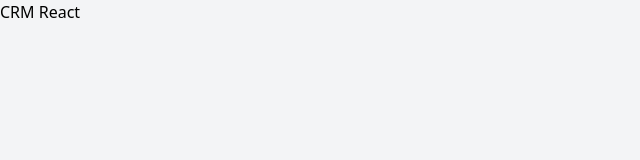
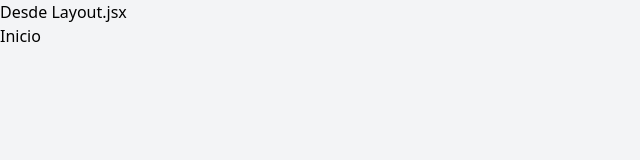
Before and after one commit to epe0413/crm-react, a React (Vite) app: page /clientes in a window 1280 px wide. Shown: the top 160 px of the page, without its empty margins (0-640 px from the left). Built offline with nearby package versions, Linux system fonts and the light colour scheme.

Commit message:
Se agregó React Router al proyecto

```diff
--- a/package.json
+++ b/package.json
@@ -12,6 +12,7 @@
     "postcss": "^8.4.13",
     "react": "^18.0.0",
     "react-dom": "^18.0.0",
+    "react-router-dom": "^6.3.0",
     "tailwindcss": "^3.0.24"
   },
   "devDependencies": {
--- a/src/App.jsx
+++ b/src/App.jsx
@@ -1,9 +1,26 @@
 import { useState } from 'react'
+import { BrowserRouter, Routes, Route } from 'react-router-dom'
+
+import IniciarSesion from './layout/IniciarSesion'
+import Layout from './layout/Layout'
+import Inicio from './pages/Inicio'
+import LoginForm from './pages/LoginForm'
+
 
 function App() {
 
   return (
-    <h1>CRM React</h1>
+    <BrowserRouter>
+      <Routes>
+        <Route path="/" element={<IniciarSesion/>}>
+          <Route index element={<LoginForm/>}/>
+        </Route>
+
+        <Route path="/clientes" element={<Layout/>}>
+          <Route index element={<Inicio/>}/>
+        </Route>
+      </Routes>
+    </BrowserRouter>
   )
 }
 
--- /dev/null
+++ b/src/layout/IniciarSesion.jsx
@@ -0,0 +1,11 @@
+import React from 'react'
+
+const IniciarSesion = () => {
+  return (
+    <div>
+        <h1>Desde IniciarSesión.jsx</h1>
+    </div>
+  )
+}
+
+export default IniciarSesion
--- /dev/null
+++ b/src/layout/Layout.jsx
@@ -0,0 +1,13 @@
+import { Outlet } from 'react-router-dom'
+
+const Layout = () => {
+  return (
+    <div>
+        <h1>Desde Layout.jsx</h1>
+
+        <Outlet />
+    </div>
+  )
+}
+
+export default Layout
--- /dev/null
+++ b/src/pages/EditarCliente.jsx
@@ -0,0 +1,11 @@
+import React from 'react'
+
+const EditarCliente = () => {
+  return (
+    <div>
+        <h1>Editar Cliente</h1>
+    </div>
+  )
+}
+
+export default EditarCliente
--- /dev/null
+++ b/src/pages/Inicio.jsx
@@ -0,0 +1,11 @@
+import React from 'react'
+
+const Inicio = () => {
+  return (
+    <div>
+        <h1>Inicio</h1>
+    </div>
+  )
+}
+
+export default Inicio
--- /dev/null
+++ b/src/pages/LoginForm.jsx
@@ -0,0 +1,11 @@
+import React from 'react'
+
+const LoginForm = () => {
+  return (
+    <div>
+        <h1>Iniciar Sesion</h1>
+    </div>
+  )
+}
+
+export default LoginForm
--- /dev/null
+++ b/src/pages/NuevoCliente.jsx
@@ -0,0 +1,11 @@
+import React from 'react'
+
+const NuevoCliente = () => {
+  return (
+    <div>
+        <h1>Nuevo Cliente</h1>
+    </div>
+  )
+}
+
+export default NuevoCliente
```
Also changed, not shown: 1 other file (tests, documents, lock files or other folders).
